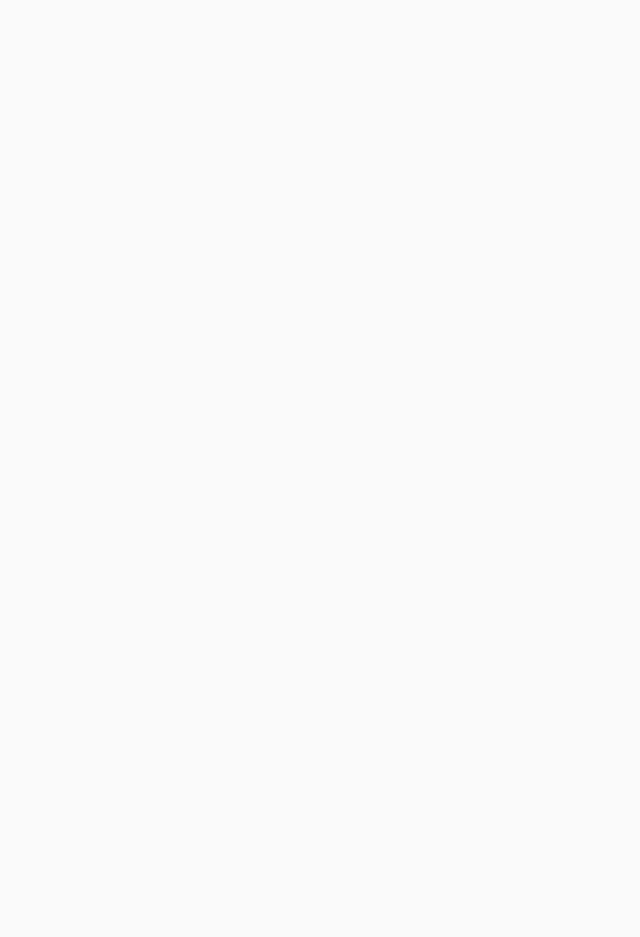
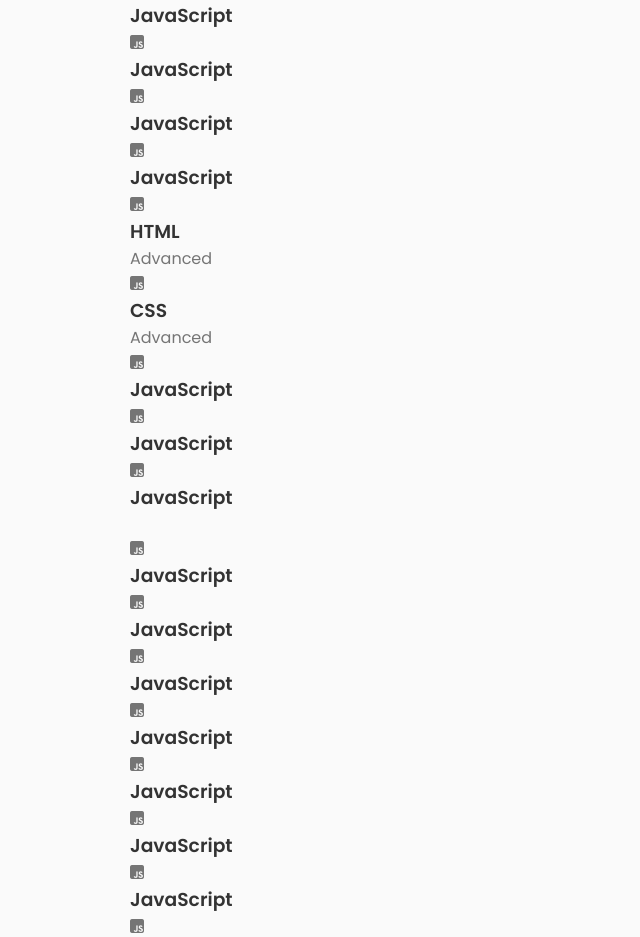
Before and after one commit to emin-apm/Portfolio, a React (Vite) app in the folder MyPortfolio/: page / in a window 1280 px wide. Shown: the part 1860-2797 px from the top of the page, without its empty margins (0-640 px from the left). Before the commit the page ends 1518 px from the top, so only its background shows below. Built offline with nearby package versions, Linux system fonts and the light colour scheme.

Commit message:
Skills sectin init and html set

```diff
--- a/MyPortfolio/src/components/About/AboutStyles.module.css
+++ b/MyPortfolio/src/components/About/AboutStyles.module.css
@@ -52,20 +52,19 @@
 @media screen and (max-width: 992px) {
   .about_container {
     grid-template-columns: 1fr;
-    row-gap: 2.rem;
+    row-gap: 2rem;
   }
 
   .about_img {
-    width: 240px;
+    width: 260px;
   }
 
   .about_box {
-    padding: .75rem .5rem;
+    padding: 0.75rem 0.5rem;
   }
 
   .about_data {
     text-align: center;
-
   }
 
   .about_info {
@@ -76,7 +75,6 @@
     padding: 0 5rem;
     margin-bottom: 2rem;
   }
-
 }
 
 /* For medium devices */
--- /dev/null
+++ b/MyPortfolio/src/components/Skills/Backend.jsx
@@ -0,0 +1,85 @@
+import styles from "./SkillsStyles.module.css";
+
+export default function Backend() {
+  return (
+    <div className={styles.skill_content}>
+      <h3 className={styles.skill_title}></h3>
+      <div className={styles.skill_box}>
+        <div className={styles.skill_group}>
+          <div className={styles.skill_data}>
+            <i className="fa-brands fa-square-js"></i>
+            <div>
+              <h3 className={styles.skill_name}>JavaScript</h3>
+              <span className={styles.skill_level}></span>
+            </div>
+          </div>
+          <div className={styles.skill_data}>
+            <i className="fa-brands fa-square-js"></i>
+            <div>
+              <h3 className={styles.skill_name}>JavaScript</h3>
+              <span className={styles.skill_level}></span>
+            </div>
+          </div>
+          <div className={styles.skill_data}>
+            <i className="fa-brands fa-square-js"></i>
+            <div>
+              <h3 className={styles.skill_name}>JavaScript</h3>
+              <span className={styles.skill_level}></span>
+            </div>
+          </div>
+          <div className={styles.skill_data}>
+            <i className="fa-brands fa-square-js"></i>
+            <div>
+              <h3 className={styles.skill_name}>JavaScript</h3>
+              <span className={styles.skill_level}></span>
+            </div>
+          </div>
+          <div className={styles.skill_data}>
+            <i className="fa-brands fa-square-js"></i>
+            <div>
+              <h3 className={styles.skill_name}>JavaScript</h3>
+              <span className={styles.skill_level}></span>
+            </div>
+          </div>
+        </div>
+        <div className={styles.skill_group}>
+          <div className={styles.skill_data}>
+            <i className="fa-brands fa-square-js"></i>
+            <div>
+              <h3 className={styles.skill_name}>JavaScript</h3>
+              <span className={styles.skill_level}></span>
+            </div>
+          </div>
+          <div className={styles.skill_data}>
+            <i className="fa-brands fa-square-js"></i>
+            <div>
+              <h3 className={styles.skill_name}>JavaScript</h3>
+              <span className={styles.skill_level}></span>
+            </div>
+          </div>
+          <div className={styles.skill_data}>
+            <i className="fa-brands fa-square-js"></i>
+            <div>
+              <h3 className={styles.skill_name}>JavaScript</h3>
+              <span className={styles.skill_level}></span>
+            </div>
+          </div>
+          <div className={styles.skill_data}>
+            <i className="fa-brands fa-square-js"></i>
+            <div>
+              <h3 className={styles.skill_name}>JavaScript</h3>
+              <span className={styles.skill_level}></span>
+            </div>
+          </div>
+          <div className={styles.skill_data}>
+            <i className="fa-brands fa-square-js"></i>
+            <div>
+              <h3 className={styles.skill_name}>JavaScript</h3>
+              <span className={styles.skill_level}></span>
+            </div>
+          </div>
+        </div>
+      </div>
+    </div>
+  );
+}
--- /dev/null
+++ b/MyPortfolio/src/components/Skills/Frontend.jsx
@@ -0,0 +1,85 @@
+import styles from "./SkillsStyles.module.css";
+
+export default function Frontend() {
+  return (
+    <div className={styles.skill_content}>
+      <h3 className={styles.skill_title}>Frontend developer</h3>
+      <div className={styles.skill_box}>
+        <div className={styles.skill_group}>
+          <div className={styles.skill_data}>
+            <i className="fa-brands fa-square-js"></i>
+            <div>
+              <h3 className={styles.skill_name}>JavaScript</h3>
+              <span className={styles.skill_level}></span>
+            </div>
+          </div>
+          <div className={styles.skill_data}>
+            <i className="fa-brands fa-square-js"></i>
+            <div>
+              <h3 className={styles.skill_name}>JavaScript</h3>
+              <span className={styles.skill_level}></span>
+            </div>
+          </div>
+          <div className={styles.skill_data}>
+            <i className="fa-brands fa-square-js"></i>
+            <div>
+              <h3 className={styles.skill_name}>JavaScript</h3>
+              <span className={styles.skill_level}></span>
+            </div>
+          </div>
+          <div className={styles.skill_data}>
+            <i className="fa-brands fa-square-js"></i>
+            <div>
+              <h3 className={styles.skill_name}>JavaScript</h3>
+              <span className={styles.skill_level}></span>
+            </div>
+          </div>
+          <div className={styles.skill_data}>
+            <i className="fa-brands fa-square-js"></i>
+            <div>
+              <h3 className={styles.skill_name}>JavaScript</h3>
+              <span className={styles.skill_level}></span>
+            </div>
+          </div>
+        </div>
+        <div className={styles.skill_group}>
+          <div className={styles.skill_data}>
+            <i className="fa-brands fa-square-js"></i>
+            <div>
+              <h3 className={styles.skill_name}>HTML</h3>
+              <span className={styles.skill_level}>Advanced</span>
+            </div>
+          </div>
+          <div className={styles.skill_data}>
+            <i className="fa-brands fa-square-js"></i>
+            <div>
+              <h3 className={styles.skill_name}>CSS</h3>
+              <span className={styles.skill_level}>Advanced</span>
+            </div>
+          </div>
+          <div className={styles.skill_data}>
+            <i className="fa-brands fa-square-js"></i>
+            <div>
+              <h3 className={styles.skill_name}>JavaScript</h3>
+              <span className={styles.skill_level}></span>
+            </div>
+          </div>
+          <div className={styles.skill_data}>
+            <i className="fa-brands fa-square-js"></i>
+            <div>
+              <h3 className={styles.skill_name}>JavaScript</h3>
+              <span className={styles.skill_level}></span>
+            </div>
+          </div>
+          <div className={styles.skill_data}>
+            <i className="fa-brands fa-square-js"></i>
+            <div>
+              <h3 className={styles.skill_name}>JavaScript</h3>
+              <span className={styles.skill_level}></span>
+            </div>
+          </div>
+        </div>
+      </div>
+    </div>
+  );
+}
--- /dev/null
+++ b/MyPortfolio/src/components/Skills/Skills.jsx
@@ -0,0 +1,16 @@
+import Backend from "./Backend";
+import Frontend from "./Frontend";
+import styles from "./SkillsStyles.module.css";
+
+export default function Skills() {
+  return (
+    <section className={`${styles.skills} section`}>
+      <h2 className="section_title">Skills</h2>
+      <span className="section_subtitles">My Tech Stack</span>
+      <div className={`${styles.skill_container} container grid`}>
+        <Frontend />
+        <Backend />
+      </div>
+    </section>
+  );
+}
--- a/MyPortfolio/src/index.css
+++ b/MyPortfolio/src/index.css
@@ -139,6 +139,7 @@ button {
   padding: 1.25rem 2rem;
   border-radius: 1rem;
   font-weight: var(--font-medium);
+  cursor: pointer;
 }
 
 .button:hover {
@@ -180,7 +181,8 @@ button {
   }
 }
 
-@media screen and (max-width: 576px) {}
+@media screen and (max-width: 576px) {
+}
 
 /* For small devices */
 @media screen and (max-width: 350px) {
--- a/MyPortfolio/src/pages/HomePage.jsx
+++ b/MyPortfolio/src/pages/HomePage.jsx
@@ -1,6 +1,7 @@
 import About from "../components/About/About";
 import Header from "../components/Header/Header";
 import Hero from "../components/Hero/Hero";
+import Skills from "../components/Skills/Skills";
 
 export default function HomePage() {
   return (
@@ -8,6 +9,7 @@ export default function HomePage() {
       <Header />
       <Hero />
       <About />
+      <Skills />
     </>
   );
 }
```
Also changed, not shown: MyPortfolio/src/components/Skills/SkillsStyles.module.css (added).
